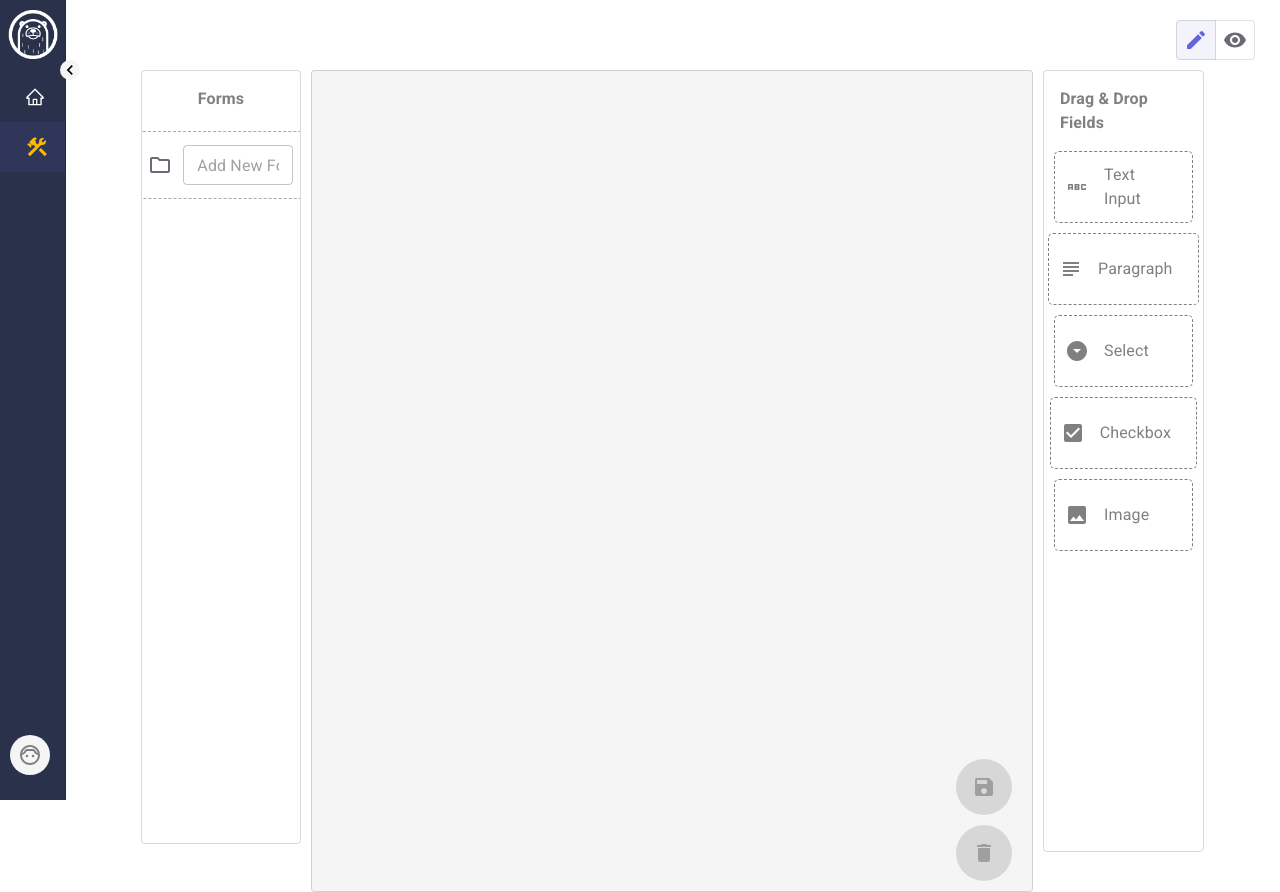
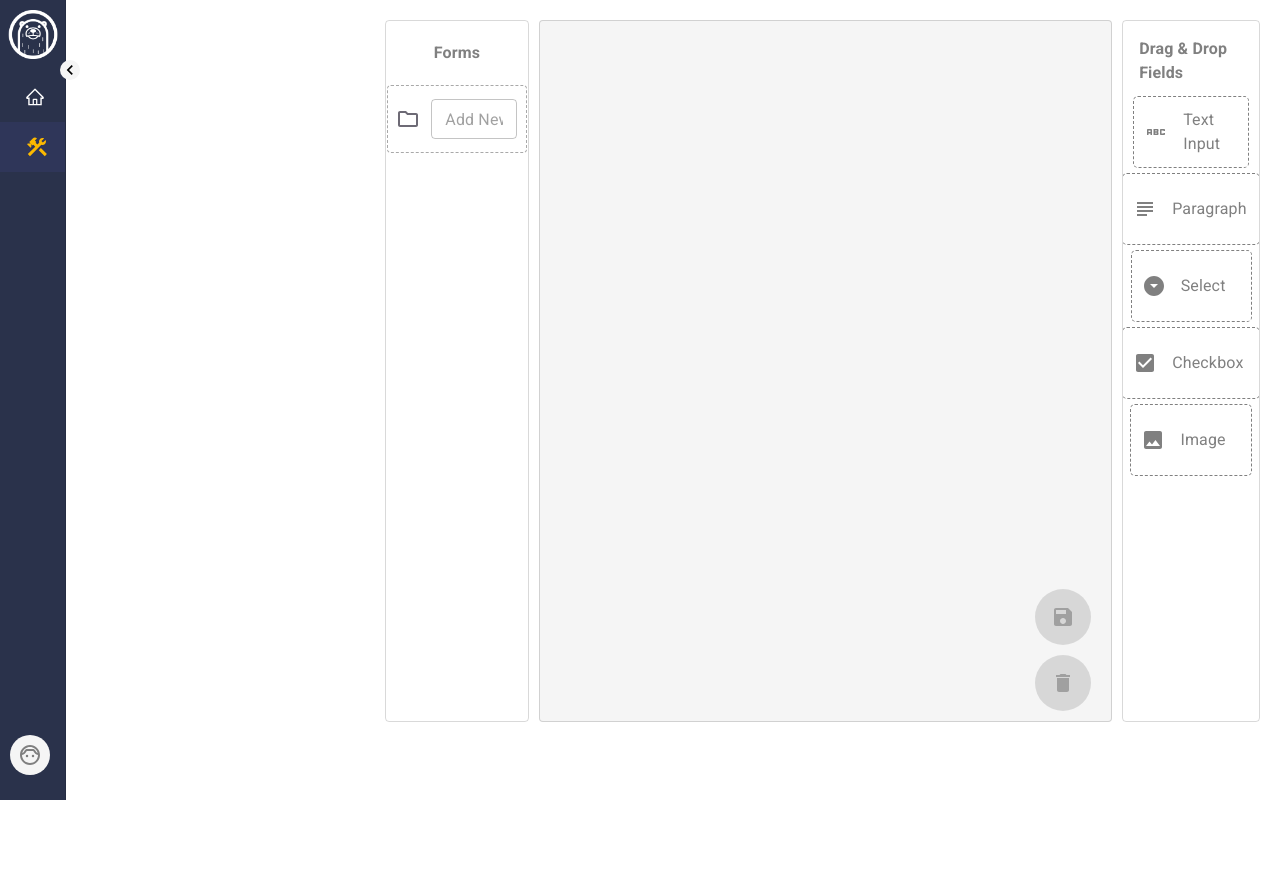
Before and after one commit to Tinago95/otoforms-frontend, a React (Vite) app: page /form-builder in a window 1280 px wide. After the commit the page ends 800 px from the top, so only its background shows below. Built offline with nearby package versions, Linux system fonts and the light colour scheme.

Commit message:
fix: flex width

```diff
--- a/src/Pages/FormBuilder/dragDrop.tsx
+++ b/src/Pages/FormBuilder/dragDrop.tsx
@@ -239,20 +239,17 @@ export function DragDrop() {
         setSelectedFormId(newForm.id)
         setSelectedForm(newForm)
     }
-    return <ThemeProvider theme={theme}><div style={{ gap: "10px", flexDirection: 'column', justifyItems: 'center', alignItems: 'center', width: '100%' }}>
+    return <ThemeProvider theme={theme}>
+        <div style={{  flexDirection: 'column', justifyItems: 'flex-end', alignItems: 'center', width: '100%' }}>
             {selectedForm && selectedForm?.fields.length > 0 && <TemporaryDrawer anchor={'right'} open={showDrawer} toggleDrawer={setShowDrawer} type={selectedForm.fields.find((item) => item.id === selectedFieldId)?.fieldType as FieldType} onCancel={removeLastFieldFromBoard} onSave={updateField} />}
-        <div style={{ display: 'flex', justifyContent: 'end', width: '100%', paddingRight: '10px' }}>
 
+                {/* <div> <ToggleView callback={(input: string) => (setView(input))} /> </div> */}
 
-
-
-            <div> <ToggleView callback={(input: string) => (setView(input))} /> </div>
-
-        </div>
-        <div style={{ display: 'flex', gap: "10px", flexDirection: 'row', padding: '10px', height: '100%', justifyItems: 'center', alignItems: 'flex-start', minWidth: '83vw' }} >
+            <div style={{ display: 'flex', gap: "10px", flexDirection: 'row', height: '100%', justifyItems: 'center', alignItems: 'flex-start', maxWidth: '90vw', maxHeight: '85vh' }} >
                 <StyledCard style={{
                     width: '22%',
-                display: "flex", justifyContent: 'flex-start', flexDirection: 'column', gridTemplateColumns: '1fr', gap: '10px', padding: "6px",
+                    display: "flex", justifyContent: 'flex-start', flexDirection: 'column', gridTemplateColumns: '1fr', gap: '10px',
+                    flexShrink: 1
                 }}>
                     <div style={{ display: 'flex', justifyContent: 'center', padding: '10px', }}>
                         <Typography fontWeight={900} color={'grey'}>Forms</Typography>
@@ -264,7 +261,7 @@ export function DragDrop() {
                     }
                     <EditableFolder label="" callback={addForm} />
                 </StyledCard>
-            <StyledCard ref={forms.length ? drop : null} style={{ padding: '30px', display: 'flex', flexDirection: 'column', justifyContent: 'flex-start', backgroundColor: 'whitesmoke', position: 'relative', gap: '10px', }}>
+                <StyledCard ref={forms.length ? drop : null} style={{ display: 'flex', flexDirection: 'column', justifyContent: 'flex-start', backgroundColor: 'whitesmoke', position: 'relative', gap: '10px', flexShrink: 1 }}>
 
                     <div style={{ marginBottom: '20px', width: '100%', }}>
                         {selectedForm?.fields && <FormEngine editMode={edit} formDef={selectedForm?.fields as FieldDef[]} prefillData={{}} formUI={formUI} onFieldDelete={onFieldDelete} />}
@@ -278,7 +275,7 @@ export function DragDrop() {
                             <icons.Delete />
                         </Fab>  </div>}
                 </StyledCard>
-            {edit && <StyledCard style={{ display: 'flex', flexDirection: 'column', gap: '10px', width: '21%', }}>
+                {edit && <StyledCard style={{ display: 'flex', flexDirection: 'column', gap: '5px', width: '21%', flexShrink: 1 }}>
                     <div style={{ display: 'flex', justifyContent: 'center', padding: '6px', }}>
                         <Typography fontWeight={900} color={'grey'}>
                             Drag & Drop Fields
--- a/src/Pages/FormBuilder/index.tsx
+++ b/src/Pages/FormBuilder/index.tsx
@@ -3,5 +3,5 @@ import { HTML5Backend } from "react-dnd-html5-backend";
 import { DragDrop } from "./dragDrop";
 export function FormBuilder() {
 
-    return <DndProvider backend={HTML5Backend}> <><DragDrop /></>  </DndProvider>
+    return <DndProvider backend={HTML5Backend}> <DragDrop /> </DndProvider>
 }
```
Lines whose indentation alone changed are shown as unchanged.
